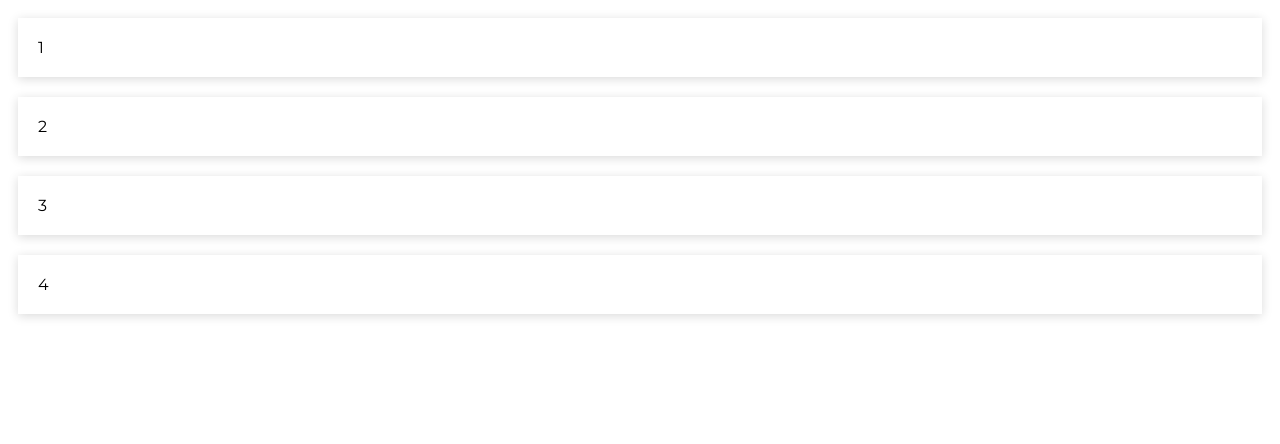
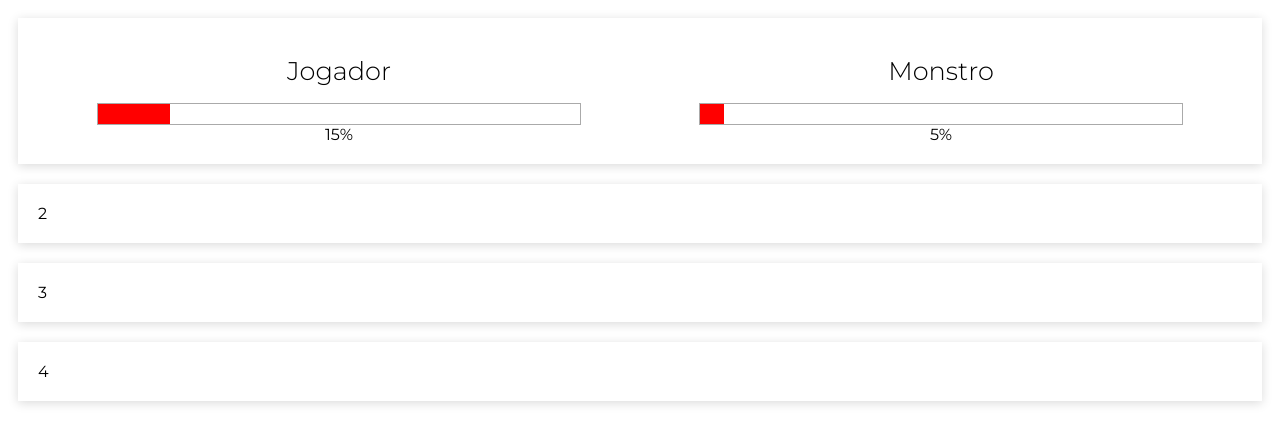
Before and after one commit to engedmundo/cursoVueJS, a plain HTML site: page 04-projeto01-monstro/index.html in a window 1280 px wide. Drawn offline with nearby package versions, Linux system fonts and the light colour scheme.

Commit message:
create life bars

```diff
--- a/04-projeto01-monstro/app.js
+++ b/04-projeto01-monstro/app.js
@@ -1,10 +1,13 @@
 new Vue({
     el: '#app',
     data: {
-
+        playerLife: 15,
+        monsterLife: 5,
     },
     computed: {
-
+        hasResult() {
+            return this.playerLife === 0 || this.monsterLife === 0
+        }
     },
     method: {
 
--- a/04-projeto01-monstro/index.html
+++ b/04-projeto01-monstro/index.html
@@ -1,4 +1,5 @@
 <!DOCTYPE html>
+
 <head>
     <meta charset="UTF-8">
     <title>Matador de Monstro</title>
@@ -9,9 +10,26 @@
     <script src="https://unpkg.com/vue@2"></script>
 
 </head>
+
 <body>
     <div id="app">
-        <div class="panel scores">1</div>
+        <div class="panel scores">
+            <div class="score">
+                <h1>Jogador</h1>
+                <div class="life-bar">
+                    <div class="life" :class="{danger: playerLife < 20}" :style="{width: playerLife+'%'}"></div>
+                </div>
+                <div>{{ playerLife }}%</div>
+            </div>
+
+            <div class="score">
+                <h1>Monstro</h1>
+                <div class="life-bar">
+                    <div class="life" :class="{danger: monsterLife < 20}" :style="{width: monsterLife+'%'}"></div>
+                </div>
+                <div>{{ monsterLife }}%</div>
+            </div>
+        </div>
         <div class="panel results">2</div>
         <div class="panel buttons">3</div>
         <div class="panel logs">4</div>
@@ -19,4 +37,5 @@
     </div>
     <script src="app.js"></script>
 </body>
+
 </html>
--- a/04-projeto01-monstro/style.css
+++ b/04-projeto01-monstro/style.css
@@ -14,3 +14,39 @@ html {
     padding: 20px;
     box-shadow: 0 2px 10px rgba(0, 0, 0, 0.15);
 }
+
+/* potuation */
+
+.scores {
+    display: flex;
+}
+
+.score {
+    flex: 1;
+    display: flex;
+    flex-direction: column;
+    justify-content: center;
+    align-items: center;
+}
+
+.score h1 {
+    font-weight: 300;
+    font-size: 1.6rem;
+}
+
+.life-bar {
+    width: 80%;
+    height: 20px;
+    border: 1px solid #AAA;
+}
+
+.life-bar .life{
+    display: flex;
+    justify-content: center;
+    height: 100%;
+    background-color: green;
+}
+
+.life-bar .life.danger {
+    background-color: red;
+}
```
